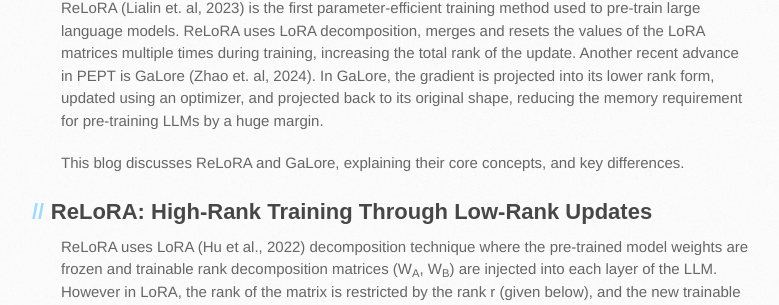
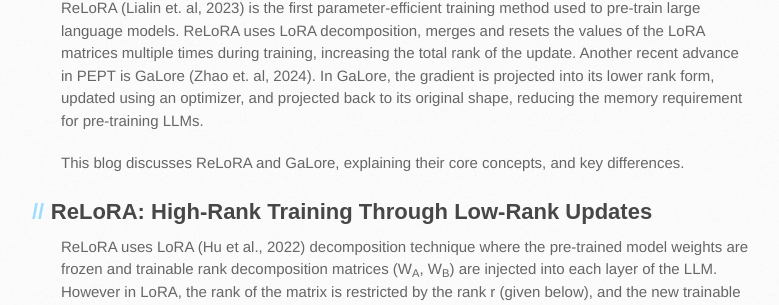
Before and after one commit to text-machine-lab/blog, a Jekyll site: the page docs/2024/pept_relora_n_galore/index.html, which Jekyll copies as it is, in a window 1280 px wide and 900 px high, scrolled down 591 px. Shown: the part 261-566 px from the top of the window, without its empty margins (109-888 px from the left). Built offline with Jekyll 4.4.1, drawn with Linux system fonts in a browser that asks for light colours; nearby versions of some CDN libraries; a script that is not in the unit is left out; comment, search, counter and statistics services are not loaded.

Commit message:
Update index.html

```diff
--- a/docs/2024/pept_relora_n_galore/index.html
+++ b/docs/2024/pept_relora_n_galore/index.html
@@ -149,7 +149,7 @@ alt="Web Analytics"></a></div></noscript>
 <h2 id="intro">Parameter Efficient Pre-training (PEPT)</h2>
 	<p>As the size and complexity of large language models (LLMs) continue to grow, so does the demand for computational resources to train them. With billions of parameters, training these models becomes increasingly challenging due to the high cost and resource constraints. In response to these challenges, parameter-efficient fine-tuning (PEFT) methods have emerged to fine-tune billion-scale LLMs, for specific tasks, on a single GPU. This raises the question: can we use parameter-efficient training methods and achieve similar efficiency gains during the pre-training stage too?</p>
 	<p>Parameter-efficient pre-training (PEPT) is an emerging area of research that explores techniques for pre-training LLMs with fewer parameters. Multiple studies suggest that neural network training is either low-rank or has multiple phrases with initially high-rank and subsequent low-rank training (Aghajanyan et al., 2021, Arora et al., 2019, Frankle et al., 2019). This suggests that parameter-efficient training methods can be used to pre-train LLMs.</p>
-	<p>ReLoRA (Lialin et. al, 2023)  is the first parameter-efficient training method used to pre-train large language models. ReLoRA uses LoRA decomposition, merges and resets the values of the LoRA matrices multiple times during training, increasing the total rank of the update. Another recent advance in PEPT is GaLore (Zhao et. al, 2024). In GaLore, the gradient is projected into its lower rank form, updated using an optimizer, and projected back to its original shape, reducing the memory requirement for pre-training LLMs by a huge margin.</p>
+	<p>ReLoRA (Lialin et. al, 2023)  is the first parameter-efficient training method used to pre-train large language models. ReLoRA uses LoRA decomposition, merges and resets the values of the LoRA matrices multiple times during training, increasing the total rank of the update. Another recent advance in PEPT is GaLore (Zhao et. al, 2024). In GaLore, the gradient is projected into its lower rank form, updated using an optimizer, and projected back to its original shape, reducing the memory requirement for pre-training LLMs.</p>
 	<p>This blog discusses ReLoRA and GaLore, explaining their core concepts, and key differences.
 
 <h2 id="relora">ReLoRA: High-Rank Training Through Low-Rank Updates</h2>
```
